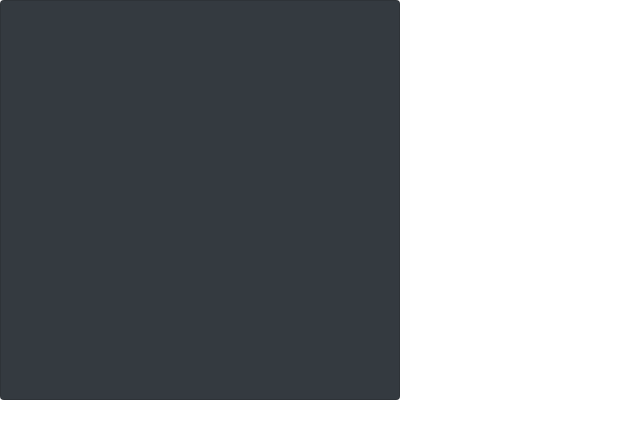
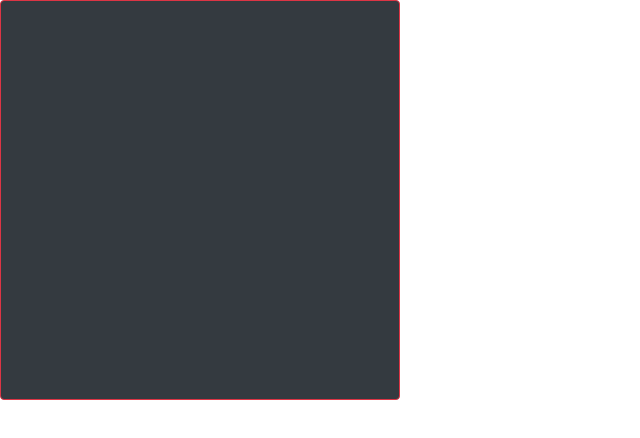
Before and after one commit to zoheezus/testing1, a React (Create React App) app in the folder react-panel-test/: page / in a window 1280 px wide. Shown: the top 438 px of the page, without its empty margins (0-640 px from the left). Built offline with nearby package versions, Linux system fonts and the light colour scheme.

Commit message:
border for card

```diff
--- a/react-panel-test/src/App.js
+++ b/react-panel-test/src/App.js
@@ -1,12 +1,10 @@
 import React from 'react'
-// import 'bootstrap/dist/css/bootstrap.min.css';
-// import logo from './logo.svg'
+import { Card } from 'react-bootstrap'
 import './App.css'
-import { Card } from 'react-bootstrap'
 
 function App() {
   return (
-    <Card bg="dark" text="white" style={{ width: '25rem', height: '25rem' }} />
+    <Card border="danger" bg="dark" text="white" style={{ width: '25rem', height: '25rem' }} />
   )
 }
 
```
